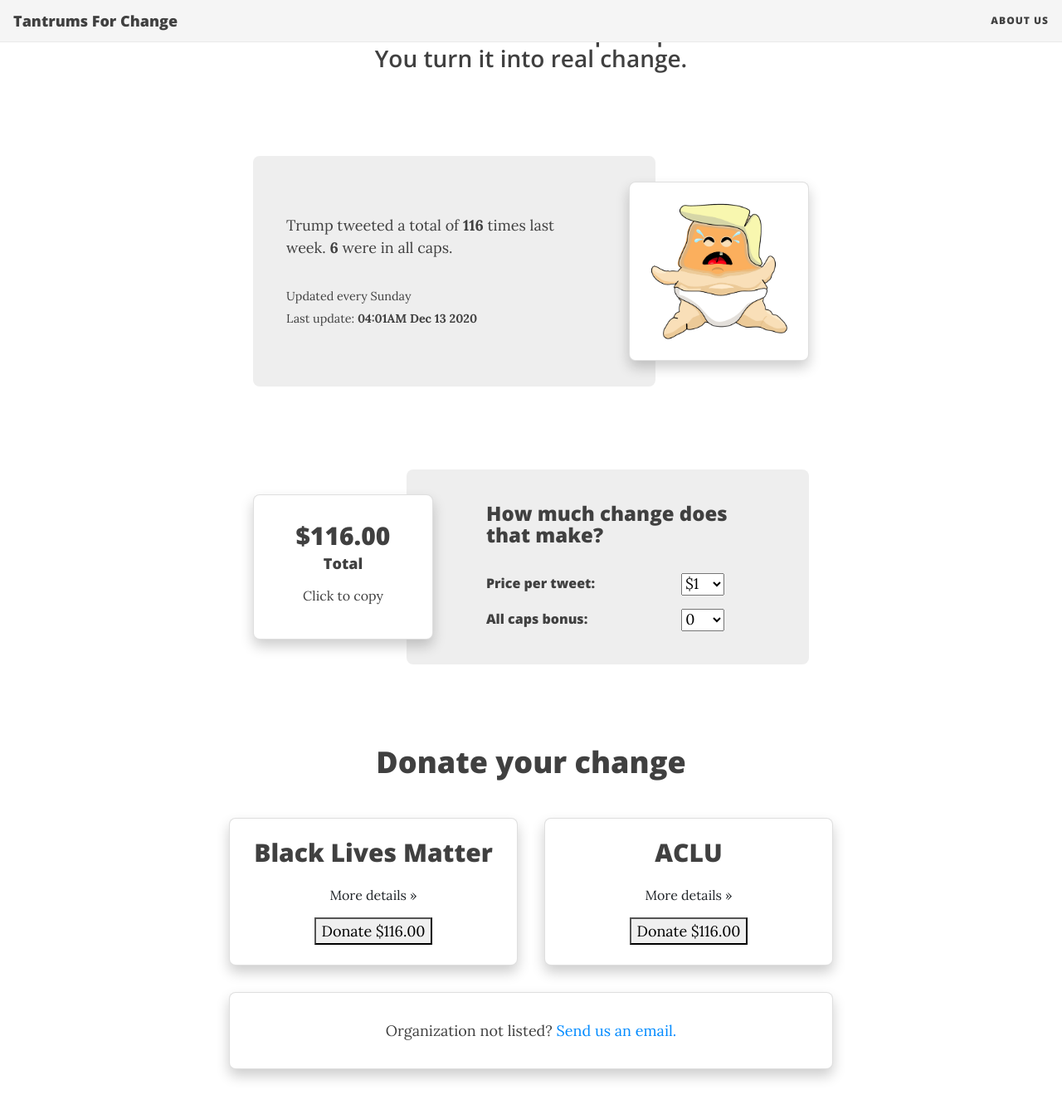
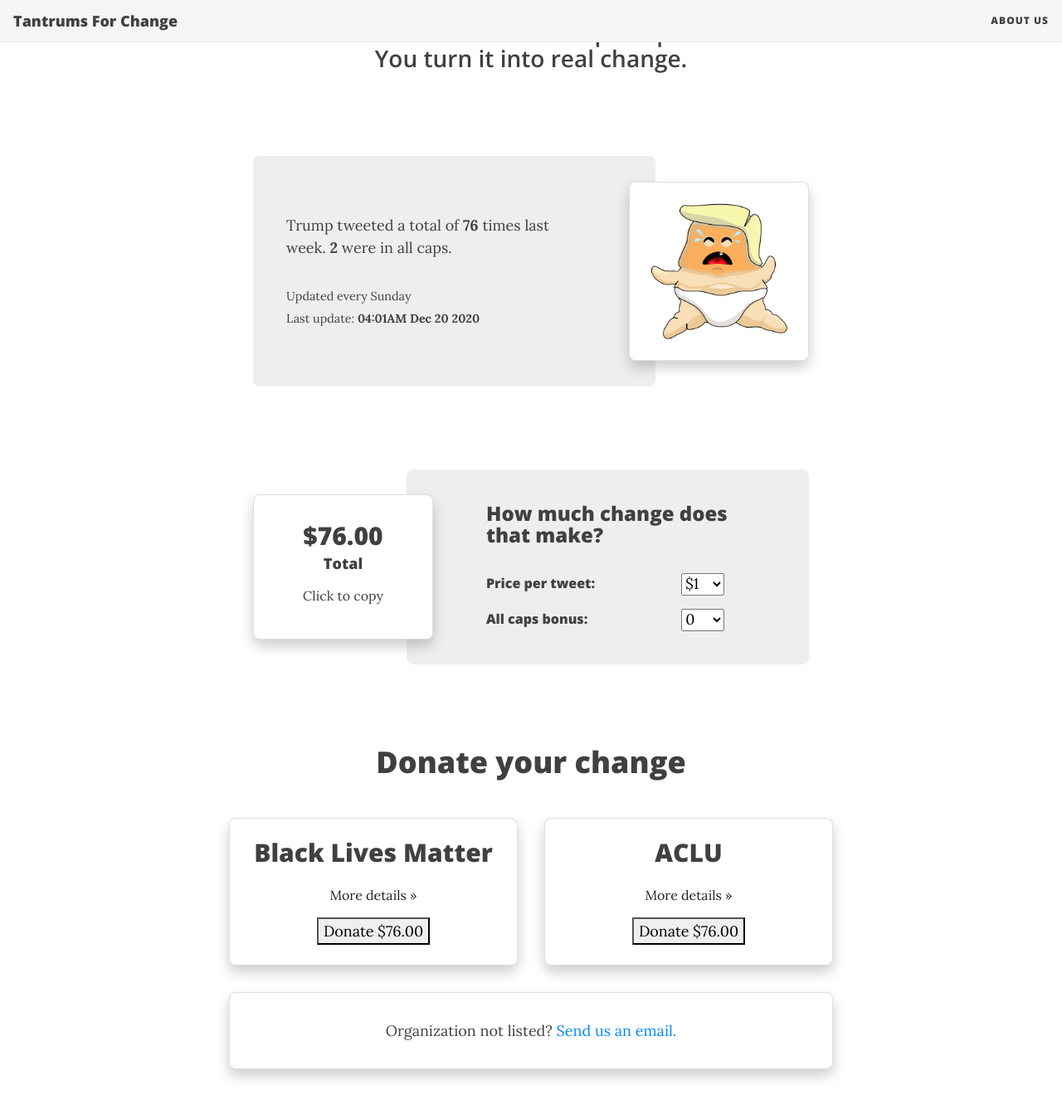
Before and after one commit to tantrumsforchange/tantrumsforchange.github.io, a Jekyll site: the page built from index.html, in a window 1280 px wide and 1400 px high, scrolled down 253 px. Shown: the top 1337 px of the window at 83% size. Built offline with Jekyll 4.4.1, drawn with Linux system fonts in a browser that asks for light colours; nearby versions of some CDN libraries; the list of posts is cut into pages by our own code.

Commit message:
Update Data Test

```diff
--- a/_data/data.yml
+++ b/_data/data.yml
@@ -1,3 +1,3 @@
-tweet_total: 116
-all_caps: 6
-update_time: 04:01AM Dec 13 2020
+tweet_total: 76
+all_caps: 2
+update_time: 04:01AM Dec 20 2020
```
